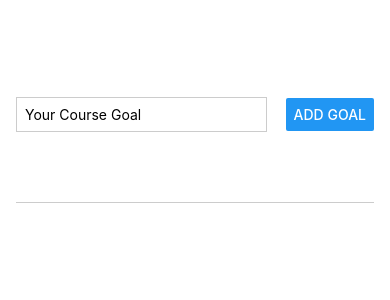
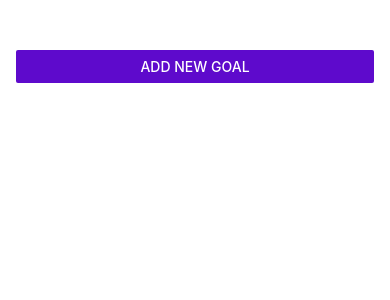
Before and after one commit to elliottdombrowski/rn-course, a React Native app: screen / in a window 390 px wide. Shown: the top 300 px of the page. Built offline with nearby package versions, Linux system fonts and the light colour scheme.

Commit message:
refactor input to modal

```diff
--- a/App.js
+++ b/App.js
@@ -4,19 +4,30 @@
   StyleSheet,
   View,
   FlatList,
+  Button
 } from 'react-native';
 
 import GoalInput from './components/GoalInput';
 import GoalItem from './components/GoalItem';
 
 export default function App() {
+  const [modalIsVisible, setModalIsVisible] = useState(false);
   const [courseGoals, setCourseGoals] = useState([]);
+
+  const startAddGoalHandler = () => {
+    setModalIsVisible(true);
+  };
+
+  const endAddGoalHandler = () => {
+    setModalIsVisible(false);
+  };
 
   const addGoalHandler = (enteredGoalText) => {
     setCourseGoals(currentCourseGoals => [
       ...currentCourseGoals,
       { text: enteredGoalText, id: Math.random().toString() }
     ]);
+    endAddGoalHandler();
   };
 
   const deleteGoalHandler = (id) => {
@@ -27,7 +38,18 @@
 
   return (
     <View style={styles.appContainer}>
-      <GoalInput onAddGoal={addGoalHandler} />
+      <Button
+        title='Add New Goal'
+        color='#5e0acc'
+        onPress={startAddGoalHandler}
+      />
+
+      <GoalInput
+        onAddGoal={addGoalHandler}
+        visible={modalIsVisible}
+        onCancel={endAddGoalHandler}
+      />
+
       <View style={styles.goalsContainer}>
         <FlatList
           data={courseGoals}
--- a/components/GoalInput.js
+++ b/components/GoalInput.js
@@ -1,5 +1,5 @@
 import { useState } from 'react';
-import { StyleSheet, View, TextInput, Button } from 'react-native';
+import { StyleSheet, View, TextInput, Button, Modal } from 'react-native';
 
 const GoalInput = (props) => {
   const [enteredGoalText, setEnteredGoalText] = useState('');
@@ -14,6 +14,7 @@
   };
 
   return (
+    <Modal visible={props.visible} animationType="slide">
       <View style={styles.inputContainer}>
         <TextInput
           placeholder='Your Course Goal'
@@ -21,11 +22,18 @@
           onChangeText={goalInputHandler}
           value={enteredGoalText}
         />
-      <Button
-        title='Add Goal'
-        onPress={addGoalHandler}
-      />
+
+        <View style={styles.buttonContainer}>
+          <View style={styles.button}>
+            <Button title='Add Goal' onPress={addGoalHandler} />
           </View>
+
+          <View style={styles.button}>
+            <Button title='Cancel' onPress={props.onCancel} />
+          </View>
+        </View>
+      </View>
+    </Modal>
   );
 };
 
@@ -34,18 +42,25 @@
 const styles = StyleSheet.create({
   inputContainer: {
     flex: 1,
-    flexDirection: 'row',
-    justifyContent: 'space-between',
+    justifyContent: 'center',
     alignItems: 'center',
-    paddingBottom: 24,
+    marginBottom: 24,
+    padding: 16,
     borderBottomWidth: 1,
     borderBottomColor: '#ccc',
   },
   textInput: {
     borderWidth: 1,
     borderColor: '#ccc',
-    width: '70%',
-    marginRight: 10,
+    width: '100%',
     padding: 8,
   },
+  buttonContainer: {
+    flexDirection: 'row',
+    marginTop: 16,
+  },
+  button: {
+    width: '30%',
+    marginHorizontal: 8
+  },
 });
```
Lines whose indentation alone changed are shown as unchanged.
